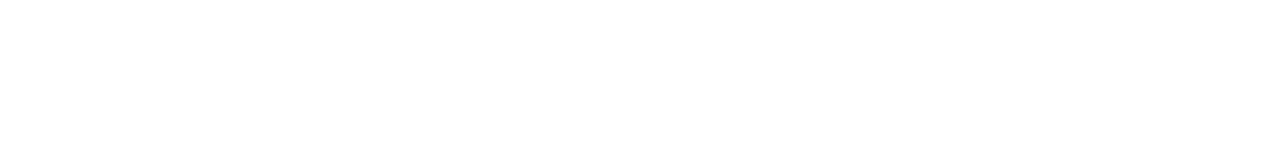
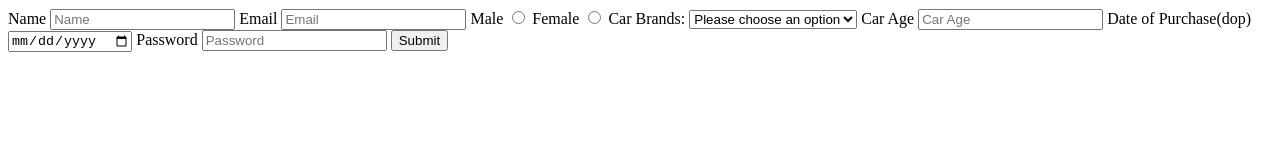
Before and after one commit to acciojob/car-insurance-form-raza-shahi, a website: page main.html in a window 1280 px wide. Drawn offline with Linux system fonts and the light colour scheme.

Commit message:
created a submission

```diff
--- a/main.html
+++ b/main.html
@@ -8,6 +8,39 @@
 
 <body>
 	<!-- the entire body must be written by student -->
+	<form  method="post">
+    <label for="name">Name</label>
+    <input type="text" id="name" required placeholder="Name">
+
+    <label for="email">Email</label>
+    <input type="email" id="email" required placeholder="Email">
+
+
+    <label for="gender-male">Male</label>
+    <input type="radio" name="gender" id="gender-male" value="male">
+    <label for="gender-female">Female</label>
+    <input type="radio" name="gender" id="gender-female" value="female">
+
+    <label for="cars">Car Brands:</label>
+    <select id="cars" name="cars" placeholder="Select a car">
+      <option value="" disabled selected>Please choose an option</option>
+      <option value="bmw">BMW</option>
+      <option value="audi">Audi</option>
+      <option value="mercedez">Mercedez</option>
+    </select>
+
+    <label for="carage">Car Age</label>
+    <input type="number" id="carage" required placeholder="Car Age">
+
+    <label for="dop">Date of Purchase(dop)</label>
+    <input type="date" id="dop" required>
+
+
+    <label for="password">Password</label>
+    <input type="password" id="password" required placeholder="Password">
+
+    <button type="submit">Submit</button>
+  </form>
     <script type="text/javascript" src="./script.js">
 </script>
 
```
